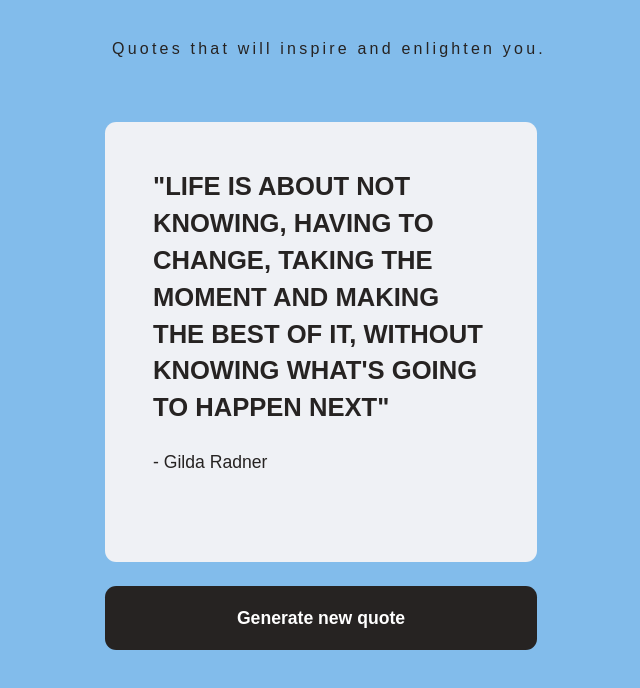
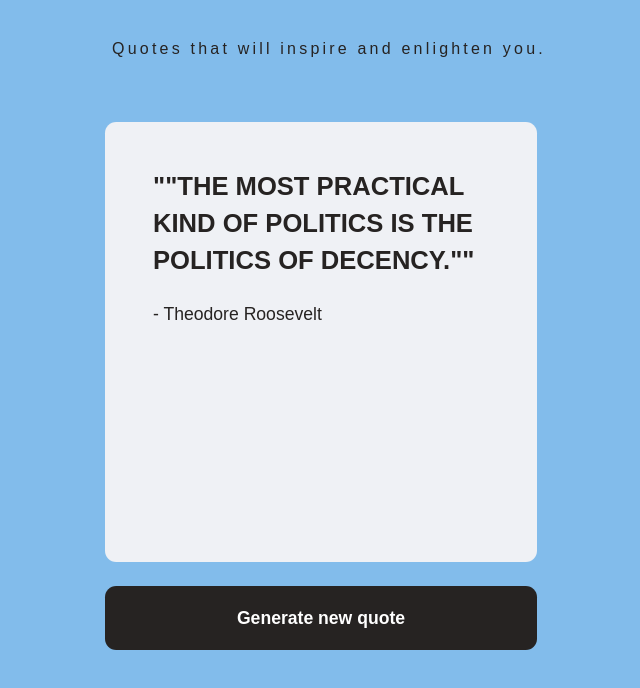
Before and after one commit to saneh12/qotd, a plain HTML site: page index.html in a window 1280 px wide. Shown: the whole page, without its empty margins (319-959 px from the left). Drawn offline with nearby package versions, Linux system fonts and the light colour scheme.

Commit message:
Update index.html

```diff
--- a/index.html
+++ b/index.html
@@ -17,10 +17,10 @@
         <div class="main">
             <div class="quote-area">
                 <p id="quote">
-                    "Life is about not knowing, having to change, taking the moment and making the best of it, without knowing what's going to happen next"
+                    ""THE MOST PRACTICAL KIND OF POLITICS IS THE POLITICS OF DECENCY.""
                 </p>
                 <p id="author">
-                    - Gilda Radner
+                    - Theodore Roosevelt
                 </p>
             </div>
         </div>
```
